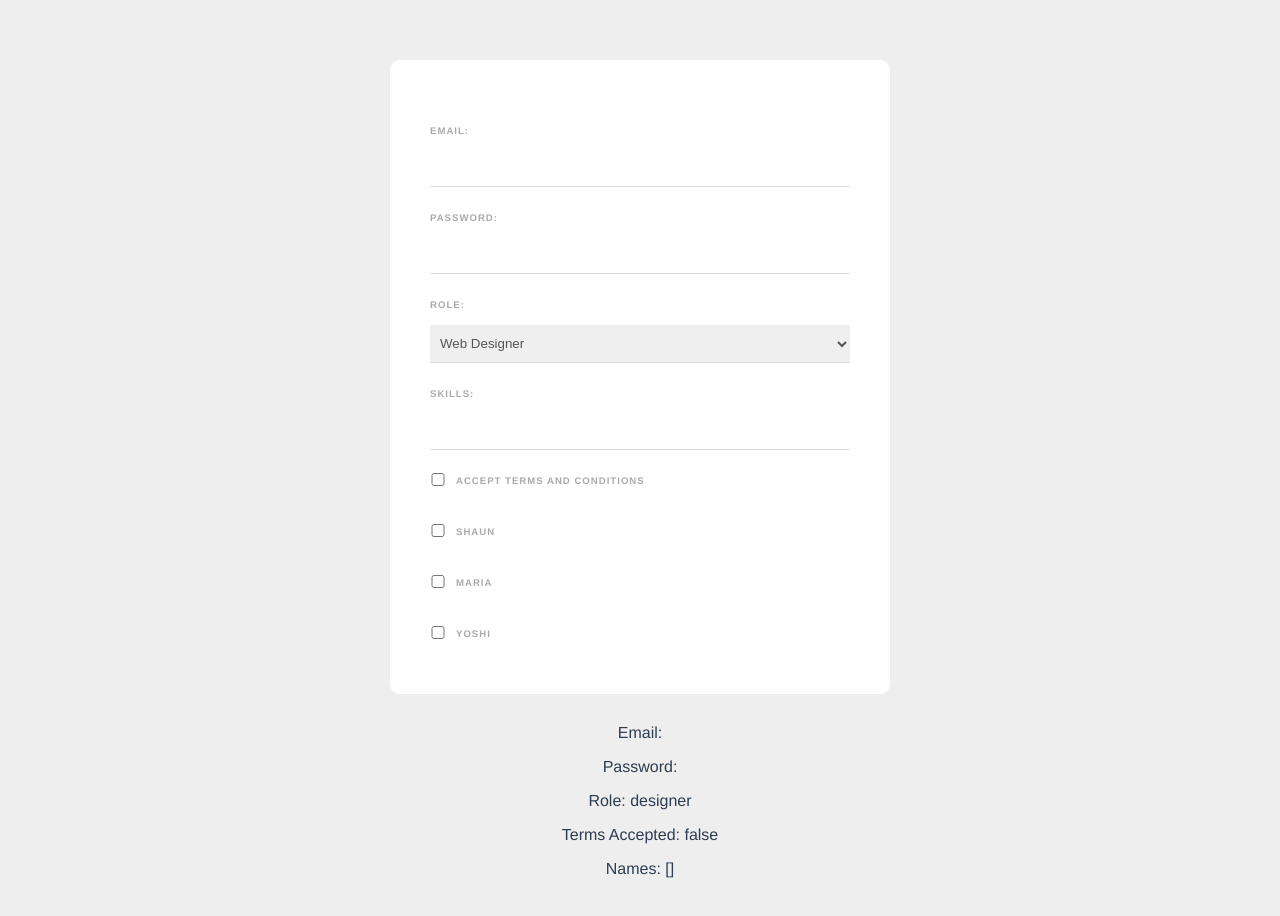
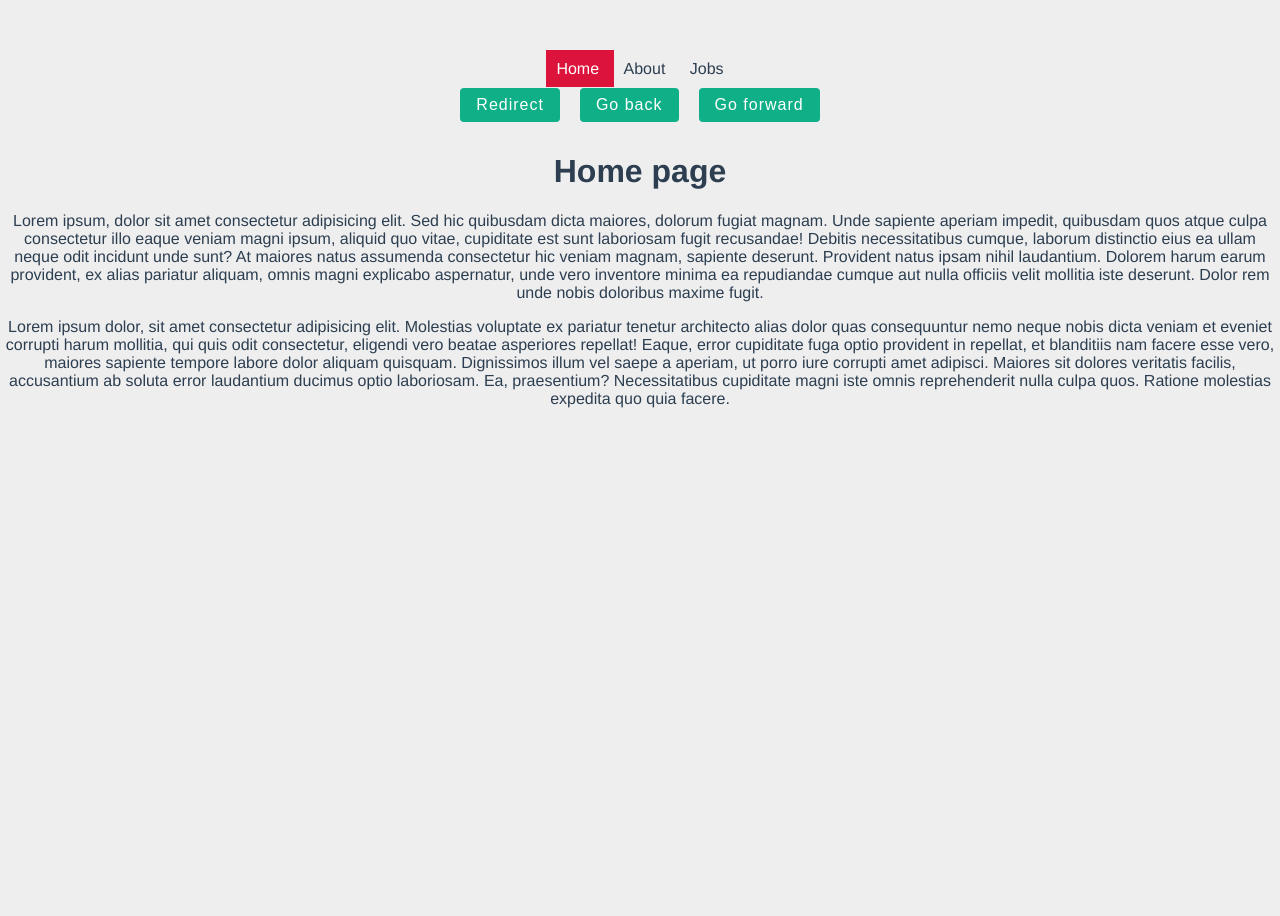
Before and after one commit to zensi-korat/VueJS, a Vue app: page / in a window 1280 px wide. Shown: the top 916 px of the page. After the commit the page ends 800 px from the top, so only its background shows below. Built offline with nearby package versions, Linux system fonts and the light colour scheme.

Commit message:
fetching data

```diff
--- /dev/null
+++ b/data/db.json
@@ -0,0 +1,20 @@
+{
+  "jobs": [
+    {
+      "title": "Ninja UX Designer",
+      "id": 1,
+      "details": "lorem"
+    },
+    {
+      "title": "Ninja Web Designer",
+      "id": 2,
+      "details": "lorem"
+    },
+    {
+      "title": "Ninja Vue Designer",
+      "id": 3,
+      "details": "lorem"
+    }
+  ],
+  "blogs": []
+}
--- a/package.json
+++ b/package.json
@@ -8,7 +8,9 @@
   },
   "dependencies": {
     "core-js": "^3.8.3",
-    "vue": "^3.2.13"
+    "json-server": "^1.0.0-alpha.23",
+    "vue": "^3.2.13",
+    "vue-router": "^4.3.0"
   },
   "devDependencies": {
     "@vue/cli-plugin-babel": "~5.0.0",
--- a/src/App.vue
+++ b/src/App.vue
@@ -1,7 +1,18 @@
 <template>
   <!-- <Practice /> -->
   <!-- <ReactionTimer /> -->
-  <SignupForm />
+  <!-- <SignupForm /> -->
+  <div id="nav">
+    <router-link to="/">Home </router-link>
+    <router-link :to="{ name: 'About' }">About </router-link>
+    <router-link :to="{ name: 'Jobs' }">Jobs </router-link>
+  </div>
+
+  <button @click="redirect">Redirect</button>
+  <button @click="back">Go back</button>
+  <button @click="forward">Go forward</button>
+  <router-view />
+  <!-- same as of outlet in react -->
 </template>
 
 <script>
@@ -13,6 +24,17 @@ import SignupForm from "./components/SignupForm.vue";
 export default {
   name: "App",
   components: { Practice, Block, ReactionTimer, SignupForm },
+  methods: {
+    redirect() {
+      this.$router.push({ name: "Home" });
+    },
+    back() {
+      this.$router.go(-1);
+    },
+    forward() {
+      this.$router.go(1);
+    },
+  },
 };
 </script>
 
@@ -28,4 +50,21 @@ export default {
 body {
   margin: 0;
 }
+
+#nav a {
+  color: #2c3e50;
+  text-decoration: none;
+  padding: 10px;
+}
+
+#nav a.router-link-exact-active {
+  color: white;
+  background: crimson;
+}
+button {
+  margin: 0 10px;
+  padding: 10px;
+  border: none;
+  border-radius: 4px;
+}
 </style>
--- a/src/components/SignupForm.vue
+++ b/src/components/SignupForm.vue
@@ -1,10 +1,11 @@
 <template>
-  <form>
+  <form @submit.prevent="handleSubmit()">
     <label>Email:</label>
     <input type="email" required v-model="emailModal" />
 
     <label>Password:</label>
     <input type="password" required v-model="passModal" />
+    <div v-if="passwordError">{{ passwordError }}</div>
 
     <label>Role:</label>
     <select v-model="roleModal">
@@ -14,6 +15,9 @@
 
     <label>Skills:</label>
     <input type="text" v-model="tempSkill" @keyup="addSkill" />
+    <div v-for="skill in skills" :key="skill" class="pill">
+      <span @click="deleteSkill(skill)">{{ skill }}</span>
+    </div>
 
     <div class="terms">
       <input type="checkbox" id="checkbox" v-model="terms" required />
@@ -31,6 +35,10 @@
     <div>
       <input type="checkbox" value="yoshi" v-model="names" />
       <label>yoshi</label>
+    </div>
+
+    <div class="submit">
+      <button>Create an Account</button>
     </div>
   </form>
   <p>Email: {{ emailModal }}</p>
@@ -51,7 +59,29 @@ export default {
       names: [],
       tempSkill: "",
       skills: [],
+      passwordError: "",
     };
+  },
+  methods: {
+    addSkill(e) {
+      if (e.key === "," && this.tempSkill) {
+        if (!this.skills.includes(this.tempSkill)) {
+          this.skills.push(this.tempSkill);
+        }
+        this.tempSkill = "";
+      }
+    },
+    deleteSkill(skill) {
+      this.skills = this.skills.filter((item) => {
+        return skill !== item;
+      });
+    },
+    handleSubmit() {
+      this.passwordError =
+        this.passModal.length > 5
+          ? ""
+          : "Password must be at least 6 chars long";
+    },
   },
 };
 </script>
@@ -92,4 +122,28 @@ input[type="checkbox"] {
   position: relative;
   top: 2px;
 }
+
+.pill {
+  display: inline-block;
+  margin: 20px 10px 0 0;
+  padding: 6px 12px;
+  background: #eee;
+  border-radius: 20px;
+  font-size: 12px;
+  letter-spacing: 1px;
+  font-weight: bold;
+  color: #777;
+  cursor: pointer;
+}
+button {
+  background: #0b6dff;
+  border: 0;
+  padding: 10px 20px;
+  margin-top: 20px;
+  color: white;
+  border-radius: 20px;
+}
+.submit {
+  text-align: center;
+}
 </style>
--- a/src/main.js
+++ b/src/main.js
@@ -1,5 +1,6 @@
 import { createApp } from "vue";
 import App from "./App.vue";
 import "./assets/global.css";
+import router from "./router";
 
-createApp(App).mount("#app");
+createApp(App).use(router).mount("#app");
--- /dev/null
+++ b/src/router/index.js
@@ -0,0 +1,48 @@
+import { createRouter, createWebHistory } from "vue-router";
+import Home from "../views/Home.vue";
+import About from "../views/About.vue";
+import Jobs from "../views/jobs/Jobs.vue";
+import JobDetails from "../views/jobs/JobDetails.vue";
+import NotFound from "../views/NotFound.vue";
+
+const routes = [
+  {
+    path: "/",
+    name: "Home",
+    component: Home,
+  },
+  {
+    path: "/about",
+    name: "About",
+    component: About,
+  },
+  {
+    path: "/jobs",
+    name: "Jobs",
+    component: Jobs,
+  },
+  {
+    path: "/jobs/:id",
+    name: "JobDetails",
+    component: JobDetails,
+    props: true,
+  },
+  //redirect
+  {
+    path: "/all-jobs",
+    redirect: "/jobs",
+  },
+  //catch all 404
+  {
+    path: "/:catchAll(.*)",
+    name: "NotFound",
+    component: NotFound,
+  },
+];
+
+const router = createRouter({
+  history: createWebHistory(process.env.BASE_URL),
+  routes,
+});
+
+export default router;
--- /dev/null
+++ b/src/views/About.vue
@@ -0,0 +1,35 @@
+<template>
+  <h1>About page</h1>
+  <p>
+    Lorem ipsum, dolor sit amet consectetur adipisicing elit. Sed hic quibusdam
+    dicta maiores, dolorum fugiat magnam. Unde sapiente aperiam impedit,
+    quibusdam quos atque culpa consectetur illo eaque veniam magni ipsum,
+    aliquid quo vitae, cupiditate est sunt laboriosam fugit recusandae! Debitis
+    necessitatibus cumque, laborum distinctio eius ea ullam neque odit incidunt
+    unde sunt? At maiores natus assumenda consectetur hic veniam magnam,
+    sapiente deserunt. Provident natus ipsam nihil laudantium. Dolorem harum
+    earum provident, ex alias pariatur aliquam, omnis magni explicabo
+    aspernatur, unde vero inventore minima ea repudiandae cumque aut nulla
+    officiis velit mollitia iste deserunt. Dolor rem unde nobis doloribus maxime
+    fugit.
+  </p>
+  <p>
+    Lorem ipsum dolor, sit amet consectetur adipisicing elit. Molestias
+    voluptate ex pariatur tenetur architecto alias dolor quas consequuntur nemo
+    neque nobis dicta veniam et eveniet corrupti harum mollitia, qui quis odit
+    consectetur, eligendi vero beatae asperiores repellat! Eaque, error
+    cupiditate fuga optio provident in repellat, et blanditiis nam facere esse
+    vero, maiores sapiente tempore labore dolor aliquam quisquam. Dignissimos
+    illum vel saepe a aperiam, ut porro iure corrupti amet adipisci. Maiores sit
+    dolores veritatis facilis, accusantium ab soluta error laudantium ducimus
+    optio laboriosam. Ea, praesentium? Necessitatibus cupiditate magni iste
+    omnis reprehenderit nulla culpa quos. Ratione molestias expedita quo quia
+    facere.
+  </p>
+</template>
+
+<script>
+export default {};
+</script>
+
+<style></style>
--- /dev/null
+++ b/src/views/Home.vue
@@ -0,0 +1,38 @@
+<template>
+  <h1>Home page</h1>
+  <p>
+    Lorem ipsum, dolor sit amet consectetur adipisicing elit. Sed hic quibusdam
+    dicta maiores, dolorum fugiat magnam. Unde sapiente aperiam impedit,
+    quibusdam quos atque culpa consectetur illo eaque veniam magni ipsum,
+    aliquid quo vitae, cupiditate est sunt laboriosam fugit recusandae! Debitis
+    necessitatibus cumque, laborum distinctio eius ea ullam neque odit incidunt
+    unde sunt? At maiores natus assumenda consectetur hic veniam magnam,
+    sapiente deserunt. Provident natus ipsam nihil laudantium. Dolorem harum
+    earum provident, ex alias pariatur aliquam, omnis magni explicabo
+    aspernatur, unde vero inventore minima ea repudiandae cumque aut nulla
+    officiis velit mollitia iste deserunt. Dolor rem unde nobis doloribus maxime
+    fugit.
+  </p>
+  <p>
+    Lorem ipsum dolor, sit amet consectetur adipisicing elit. Molestias
+    voluptate ex pariatur tenetur architecto alias dolor quas consequuntur nemo
+    neque nobis dicta veniam et eveniet corrupti harum mollitia, qui quis odit
+    consectetur, eligendi vero beatae asperiores repellat! Eaque, error
+    cupiditate fuga optio provident in repellat, et blanditiis nam facere esse
+    vero, maiores sapiente tempore labore dolor aliquam quisquam. Dignissimos
+    illum vel saepe a aperiam, ut porro iure corrupti amet adipisci. Maiores sit
+    dolores veritatis facilis, accusantium ab soluta error laudantium ducimus
+    optio laboriosam. Ea, praesentium? Necessitatibus cupiditate magni iste
+    omnis reprehenderit nulla culpa quos. Ratione molestias expedita quo quia
+    facere.
+  </p>
+</template>
+
+<script>
+export default {
+  name: "Home",
+  components: {},
+};
+</script>
+
+<style></style>
--- /dev/null
+++ b/src/views/NotFound.vue
@@ -0,0 +1,4 @@
+<template>
+  <h2>404</h2>
+  <h3>Page not found</h3>
+</template>
--- /dev/null
+++ b/src/views/jobs/JobDetails.vue
@@ -0,0 +1,24 @@
+<template>
+  <h1>Job Details Page</h1>
+  <p>The job id is {{ $route.params.id }}</p>
+</template>
+
+<script>
+export default {
+  props: ["id"],
+  data() {
+    return {
+      // id: this.$route.params.id,
+      job: null,
+    };
+  },
+  mounted() {
+    fetch("http://localhost:3000/jobs/" + this.id)
+      .then((res) => res.json())
+      .then((data) => (this.jobs = data))
+      .catch((err) => console.log(err.message));
+  },
+};
+</script>
+
+<style></style>
--- /dev/null
+++ b/src/views/jobs/Jobs.vue
@@ -0,0 +1,49 @@
+<template>
+  <h1>Jobs</h1>
+
+  <div v-for="job in jobs" :key="job.id">
+    <router-link
+      :to="{ name: 'JobDetails', params: { id: job.id } }"
+      class="job"
+    >
+      <h2>{{ job.title }}</h2>
+    </router-link>
+  </div>
+</template>
+
+<script>
+export default {
+  data() {
+    return {
+      jobs: [],
+    };
+  },
+  mounted() {
+    //this fires when the component mounts the dom
+    fetch("http://localhost:3000/jobs")
+      .then((res) => res.json())
+      .then((data) => (this.jobs = data))
+      .catch((err) => console.log(err.message));
+  },
+};
+</script>
+
+<style>
+.job h2 {
+  background: #f4f4f4;
+  padding: 20px;
+  border-radius: 10px;
+  margin: 10px auto;
+  max-width: 600px;
+  cursor: pointer;
+  color: #444;
+}
+
+.job h2:hover {
+  background: #ddd;
+}
+
+.job a {
+  text-decoration: none;
+}
+</style>
```
Also changed, not shown: 1 other file (tests, documents, lock files or other folders).
